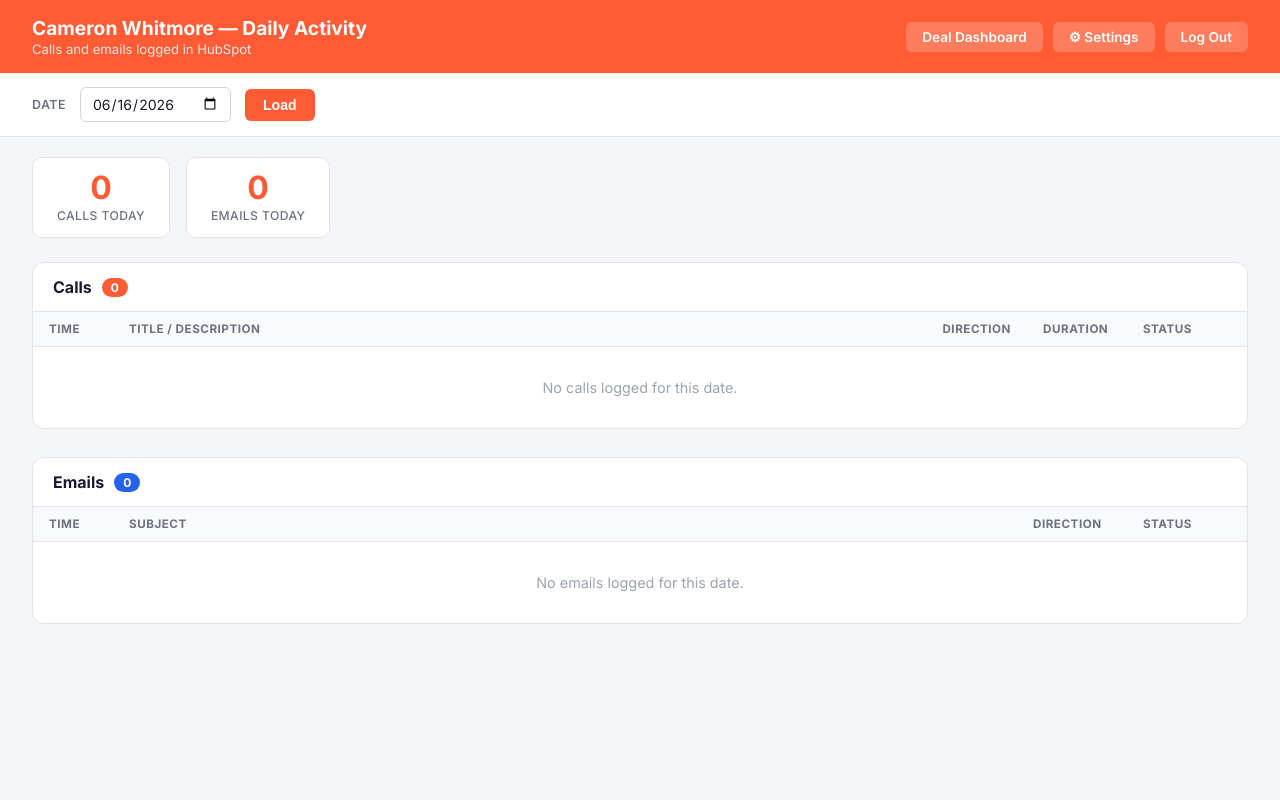
After one commit to atbeas/hubspot-deal-dashboard, a Flask app: page /cameron in a window 1280 px wide. The commit adds this page. Run offline with Flask 3, Linux system fonts and the light colour scheme; the visitor is signed in with stand-in values (Sample User, id 1); data that the repository does not hold is empty.

Commit message:
Add Cameron Whitmore daily activity dashboard (calls + emails)

```diff
--- a/app.py
+++ b/app.py
@@ -381,5 +381,122 @@ def get_client(client_value):
     return jsonify({"emails": ["", "", ""]})
 
 
+CAMERON_OWNER_ID = "93829264"
+
+def _day_range_ms(date_str):
+    """Return (start_ms, end_ms) for a YYYY-MM-DD date in UTC."""
+    day = datetime.strptime(date_str, "%Y-%m-%d").replace(tzinfo=timezone.utc)
+    start_ms = int(day.timestamp() * 1000)
+    end_ms   = int((day + timedelta(days=1)).timestamp() * 1000) - 1
+    return start_ms, end_ms
+
+
+@app.route("/cameron")
+@login_required
+def cameron():
+    return render_template("cameron.html")
+
+
+@app.route("/api/cameron/calls")
+@login_required
+def cameron_calls():
+    date_str = request.args.get("date", datetime.now(timezone.utc).strftime("%Y-%m-%d"))
+    try:
+        start_ms, end_ms = _day_range_ms(date_str)
+    except ValueError:
+        return jsonify({"error": "Invalid date"}), 400
+
+    payload = {
+        "filterGroups": [{"filters": [
+            {"propertyName": "hubspot_owner_id", "operator": "EQ",  "value": CAMERON_OWNER_ID},
+            {"propertyName": "hs_timestamp",     "operator": "GTE", "value": str(start_ms)},
+            {"propertyName": "hs_timestamp",     "operator": "LTE", "value": str(end_ms)},
+        ]}],
+        "properties": [
+            "hs_call_title", "hs_call_duration", "hs_call_status",
+            "hs_call_direction", "hs_timestamp",
+        ],
+        "sorts": [{"propertyName": "hs_timestamp", "direction": "DESCENDING"}],
+        "limit": 100,
+    }
+
+    resp = requests.post(f"{BASE_URL}/crm/v3/objects/calls/search", headers=HEADERS, json=payload)
+    if not resp.ok:
+        return jsonify({"error": resp.text}), resp.status_code
+
+    calls = []
+    for r in resp.json().get("results", []):
+        p = r.get("properties", {})
+        ts = p.get("hs_timestamp")
+        try:
+            time_str = datetime.fromtimestamp(int(ts) / 1000, tz=timezone.utc).strftime("%-I:%M %p")
+        except Exception:
+            time_str = ""
+
+        dur_ms = p.get("hs_call_duration")
+        try:
+            secs = int(dur_ms) // 1000
+            duration = f"{secs // 60}m {secs % 60}s" if secs >= 60 else f"{secs}s"
+        except Exception:
+            duration = ""
+
+        calls.append({
+            "id":        r["id"],
+            "time":      time_str,
+            "title":     p.get("hs_call_title") or "",
+            "direction": p.get("hs_call_direction") or "",
+            "duration":  duration,
+            "status":    p.get("hs_call_status") or "",
+        })
+
+    return jsonify({"calls": calls, "total": len(calls)})
+
+
+@app.route("/api/cameron/emails")
+@login_required
+def cameron_emails():
+    date_str = request.args.get("date", datetime.now(timezone.utc).strftime("%Y-%m-%d"))
+    try:
+        start_ms, end_ms = _day_range_ms(date_str)
+    except ValueError:
+        return jsonify({"error": "Invalid date"}), 400
+
+    payload = {
+        "filterGroups": [{"filters": [
+            {"propertyName": "hubspot_owner_id", "operator": "EQ",  "value": CAMERON_OWNER_ID},
+            {"propertyName": "hs_timestamp",     "operator": "GTE", "value": str(start_ms)},
+            {"propertyName": "hs_timestamp",     "operator": "LTE", "value": str(end_ms)},
+        ]}],
+        "properties": [
+            "hs_email_subject", "hs_email_direction", "hs_email_status", "hs_timestamp",
+        ],
+        "sorts": [{"propertyName": "hs_timestamp", "direction": "DESCENDING"}],
+        "limit": 100,
+    }
+
+    resp = requests.post(f"{BASE_URL}/crm/v3/objects/emails/search", headers=HEADERS, json=payload)
+    if not resp.ok:
+        return jsonify({"error": resp.text}), resp.status_code
+
+    emails = []
+    for r in resp.json().get("results", []):
+        p = r.get("properties", {})
+        ts = p.get("hs_timestamp")
+        try:
+            time_str = datetime.fromtimestamp(int(ts) / 1000, tz=timezone.utc).strftime("%-I:%M %p")
+        except Exception:
+            time_str = ""
+
+        emails.append({
+            "id":        r["id"],
+            "time":      time_str,
+            "subject":   p.get("hs_email_subject") or "(No subject)",
+            "direction": p.get("hs_email_direction") or "",
+            "status":    p.get("hs_email_status") or "",
+        })
+
+    return jsonify({"emails": emails, "total": len(emails)})
+
+
 if __name__ == "__main__":
     app.run(debug=True, port=5050)
--- /dev/null
+++ b/templates/cameron.html
@@ -0,0 +1,285 @@
+<!DOCTYPE html>
+<html lang="en">
+<head>
+  <meta charset="UTF-8" />
+  <meta name="viewport" content="width=device-width, initial-scale=1.0" />
+  <title>Cameron Whitmore — Daily Activity</title>
+  <link href="https://fonts.googleapis.com/css2?family=Inter:wght@400;500;600;700&display=swap" rel="stylesheet" />
+  <style>
+    *, *::before, *::after { box-sizing: border-box; margin: 0; padding: 0; }
+    body { font-family: 'Inter', sans-serif; background: #f4f5f7; color: #1a1a2e; min-height: 100vh; }
+
+    /* ── Header ── */
+    header {
+      background: #ff5c35; color: #fff;
+      padding: 16px 32px; display: flex; align-items: center; gap: 14px;
+      box-shadow: 0 2px 8px rgba(0,0,0,.15);
+    }
+    header h1 { font-size: 1.2rem; font-weight: 700; }
+    header p  { font-size: .82rem; opacity: .85; margin-top: 1px; }
+    .header-nav { margin-left: auto; display: flex; gap: 10px; }
+    .nav-link {
+      padding: 7px 16px; border-radius: 6px; font-size: .85rem; font-weight: 600;
+      text-decoration: none; color: #fff; background: rgba(255,255,255,.2);
+      transition: background .15s;
+    }
+    .nav-link:hover { background: rgba(255,255,255,.3); }
+
+    /* ── Filter bar ── */
+    .filters {
+      background: #fff; border-bottom: 1px solid #e2e4e9;
+      padding: 14px 32px; display: flex; align-items: center; gap: 14px; flex-wrap: wrap;
+    }
+    .filters label { font-size: .78rem; font-weight: 600; color: #6b7280; text-transform: uppercase; letter-spacing: .4px; }
+    input[type="date"] {
+      border: 1px solid #d1d5db; border-radius: 6px; padding: 7px 11px;
+      font-size: .88rem; font-family: inherit; color: #1a1a2e; outline: none;
+    }
+    input[type="date"]:focus { border-color: #ff5c35; }
+    .btn { padding: 8px 18px; border-radius: 6px; font-size: .88rem; font-weight: 600; cursor: pointer; border: none; transition: background .15s; }
+    .btn-primary { background: #ff5c35; color: #fff; }
+    .btn-primary:hover { background: #e04d2a; }
+
+    /* ── Stats ── */
+    .stats { padding: 20px 32px 0; display: flex; gap: 16px; flex-wrap: wrap; }
+    .stat {
+      background: #fff; border: 1px solid #e2e4e9; border-radius: 10px;
+      padding: 14px 24px; text-align: center; min-width: 130px;
+    }
+    .stat .val { font-size: 2rem; font-weight: 700; color: #ff5c35; line-height: 1; }
+    .stat .lbl { font-size: .76rem; color: #6b7280; margin-top: 4px; font-weight: 500; text-transform: uppercase; letter-spacing: .4px; }
+
+    /* ── Main content ── */
+    .content { padding: 24px 32px 48px; display: flex; flex-direction: column; gap: 28px; }
+
+    /* ── Report panels ── */
+    .report {
+      background: #fff; border: 1px solid #e2e4e9; border-radius: 12px; overflow: hidden;
+    }
+    .report-header {
+      padding: 14px 20px; border-bottom: 1px solid #e2e4e9;
+      display: flex; align-items: center; gap: 10px;
+    }
+    .report-header h2 { font-size: 1rem; font-weight: 700; color: #1a1a2e; }
+    .count-badge {
+      display: inline-flex; align-items: center; justify-content: center;
+      background: #ff5c35; color: #fff; font-size: .75rem; font-weight: 700;
+      border-radius: 20px; padding: 2px 9px; min-width: 26px;
+    }
+    .count-badge.blue { background: #2563eb; }
+
+    /* ── Table ── */
+    table { width: 100%; border-collapse: collapse; }
+    th {
+      padding: 10px 16px; text-align: left;
+      font-size: .73rem; font-weight: 700; text-transform: uppercase; letter-spacing: .5px;
+      color: #6b7280; background: #f9fafb; border-bottom: 1px solid #e2e4e9;
+    }
+    td { padding: 12px 16px; font-size: .87rem; border-bottom: 1px solid #f0f0f0; vertical-align: top; }
+    tr:last-child td { border-bottom: none; }
+    tr:hover td { background: #fafafa; }
+
+    .time-cell { color: #6b7280; font-size: .82rem; white-space: nowrap; }
+
+    .dir-badge {
+      display: inline-block; padding: 2px 8px; border-radius: 20px;
+      font-size: .72rem; font-weight: 600; white-space: nowrap;
+    }
+    .dir-in  { background: #eff6ff; color: #2563eb; }
+    .dir-out { background: #f0fdf4; color: #059669; }
+    .dir-other { background: #f3f4f6; color: #6b7280; }
+
+    .status-cell { font-size: .82rem; color: #6b7280; }
+    .status-connected { color: #059669; font-weight: 600; }
+    .status-completed { color: #059669; font-weight: 600; }
+    .status-no-answer { color: #d97706; font-weight: 600; }
+    .status-busy      { color: #ef4444; font-weight: 600; }
+
+    .duration-cell { font-size: .85rem; color: #374151; font-weight: 500; }
+    .title-cell { color: #374151; }
+    .subject-cell { color: #374151; font-weight: 500; }
+
+    .empty-row td {
+      text-align: center; padding: 32px 16px; color: #9ca3af; font-size: .9rem;
+    }
+
+    /* loading spinner */
+    .spinner {
+      display: inline-block; width: 18px; height: 18px;
+      border: 2px solid #e5e7eb; border-top-color: #ff5c35;
+      border-radius: 50%; animation: spin .6s linear infinite;
+      vertical-align: middle; margin-right: 6px;
+    }
+    @keyframes spin { to { transform: rotate(360deg); } }
+  </style>
+</head>
+<body>
+
+<header>
+  <div>
+    <h1>Cameron Whitmore — Daily Activity</h1>
+    <p>Calls and emails logged in HubSpot</p>
+  </div>
+  <div class="header-nav">
+    <a href="/" class="nav-link">Deal Dashboard</a>
+    <a href="/settings" class="nav-link">⚙ Settings</a>
+    <a href="/logout" class="nav-link">Log Out</a>
+  </div>
+</header>
+
+<div class="filters">
+  <label for="datePicker">Date</label>
+  <input type="date" id="datePicker" />
+  <button class="btn btn-primary" onclick="loadAll()">Load</button>
+</div>
+
+<div class="stats">
+  <div class="stat">
+    <div class="val" id="statCalls">—</div>
+    <div class="lbl">Calls Today</div>
+  </div>
+  <div class="stat">
+    <div class="val" id="statEmails">—</div>
+    <div class="lbl">Emails Today</div>
+  </div>
+</div>
+
+<div class="content">
+
+  <!-- Calls Report -->
+  <div class="report">
+    <div class="report-header">
+      <h2>Calls</h2>
+      <span class="count-badge" id="callsBadge">0</span>
+    </div>
+    <table>
+      <thead>
+        <tr>
+          <th style="width:80px">Time</th>
+          <th>Title / Description</th>
+          <th style="width:100px">Direction</th>
+          <th style="width:100px">Duration</th>
+          <th style="width:120px">Status</th>
+        </tr>
+      </thead>
+      <tbody id="callsBody">
+        <tr class="empty-row"><td colspan="5">Select a date and click Load.</td></tr>
+      </tbody>
+    </table>
+  </div>
+
+  <!-- Emails Report -->
+  <div class="report">
+    <div class="report-header">
+      <h2>Emails</h2>
+      <span class="count-badge blue" id="emailsBadge">0</span>
+    </div>
+    <table>
+      <thead>
+        <tr>
+          <th style="width:80px">Time</th>
+          <th>Subject</th>
+          <th style="width:110px">Direction</th>
+          <th style="width:120px">Status</th>
+        </tr>
+      </thead>
+      <tbody id="emailsBody">
+        <tr class="empty-row"><td colspan="4">Select a date and click Load.</td></tr>
+      </tbody>
+    </table>
+  </div>
+
+</div>
+
+<script>
+  // Default to today in local YYYY-MM-DD
+  const today = new Date();
+  const pad   = n => String(n).padStart(2, '0');
+  const todayStr = `${today.getFullYear()}-${pad(today.getMonth()+1)}-${pad(today.getDate())}`;
+  document.getElementById('datePicker').value = todayStr;
+
+  function dirBadge(dir) {
+    if (!dir) return '<span class="dir-badge dir-other">—</span>';
+    const d = dir.toUpperCase();
+    if (d === 'INBOUND'  || d === 'EMAIL')       return `<span class="dir-badge dir-in">Inbound</span>`;
+    if (d === 'OUTBOUND' || d === 'REPLY_TO')    return `<span class="dir-badge dir-out">Outbound</span>`;
+    return `<span class="dir-badge dir-other">${dir}</span>`;
+  }
+
+  function callStatusClass(s) {
+    if (!s) return 'status-cell';
+    const u = s.toUpperCase();
+    if (u === 'CONNECTED' || u === 'COMPLETED') return 'status-connected';
+    if (u === 'NO_ANSWER' || u === 'MISSED')    return 'status-no-answer';
+    if (u === 'BUSY')                            return 'status-busy';
+    return 'status-cell';
+  }
+
+  function fmtStatus(s) {
+    if (!s) return '—';
+    return s.replace(/_/g, ' ').replace(/\b\w/g, c => c.toUpperCase());
+  }
+
+  async function loadCalls(date) {
+    const body = document.getElementById('callsBody');
+    body.innerHTML = '<tr class="empty-row"><td colspan="5"><span class="spinner"></span>Loading…</td></tr>';
+
+    const resp = await fetch(`/api/cameron/calls?date=${date}`);
+    const data = await resp.json();
+
+    document.getElementById('callsBadge').textContent = data.total ?? 0;
+    document.getElementById('statCalls').textContent  = data.total ?? 0;
+
+    if (!data.calls || data.calls.length === 0) {
+      body.innerHTML = '<tr class="empty-row"><td colspan="5">No calls logged for this date.</td></tr>';
+      return;
+    }
+
+    body.innerHTML = data.calls.map(c => `
+      <tr>
+        <td class="time-cell">${c.time || '—'}</td>
+        <td class="title-cell">${c.title || '<span style="color:#9ca3af">—</span>'}</td>
+        <td>${dirBadge(c.direction)}</td>
+        <td class="duration-cell">${c.duration || '—'}</td>
+        <td class="${callStatusClass(c.status)}">${fmtStatus(c.status)}</td>
+      </tr>
+    `).join('');
+  }
+
+  async function loadEmails(date) {
+    const body = document.getElementById('emailsBody');
+    body.innerHTML = '<tr class="empty-row"><td colspan="4"><span class="spinner"></span>Loading…</td></tr>';
+
+    const resp = await fetch(`/api/cameron/emails?date=${date}`);
+    const data = await resp.json();
+
+    document.getElementById('emailsBadge').textContent = data.total ?? 0;
+    document.getElementById('statEmails').textContent  = data.total ?? 0;
+
+    if (!data.emails || data.emails.length === 0) {
+      body.innerHTML = '<tr class="empty-row"><td colspan="4">No emails logged for this date.</td></tr>';
+      return;
+    }
+
+    body.innerHTML = data.emails.map(e => `
+      <tr>
+        <td class="time-cell">${e.time || '—'}</td>
+        <td class="subject-cell">${e.subject || '(No subject)'}</td>
+        <td>${dirBadge(e.direction)}</td>
+        <td class="status-cell">${fmtStatus(e.status)}</td>
+      </tr>
+    `).join('');
+  }
+
+  function loadAll() {
+    const date = document.getElementById('datePicker').value;
+    if (!date) return;
+    loadCalls(date);
+    loadEmails(date);
+  }
+
+  // Auto-load today on page open
+  loadAll();
+</script>
+</body>
+</html>
--- a/templates/index.html
+++ b/templates/index.html
@@ -255,6 +255,7 @@
     <p>Assign Client, Sales Development, Account Manager, and Sales Executive to new deals</p>
   </div>
   <div class="header-nav">
+    <a href="/cameron" class="nav-link">Cameron Activity</a>
     <a href="/settings" class="nav-link">⚙ Settings</a>
     <a href="/logout" class="nav-link">Log Out</a>
   </div>
```
